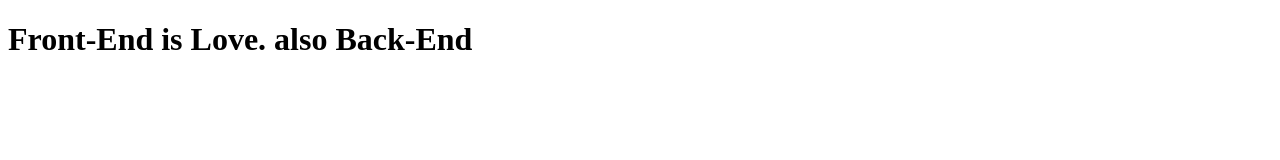
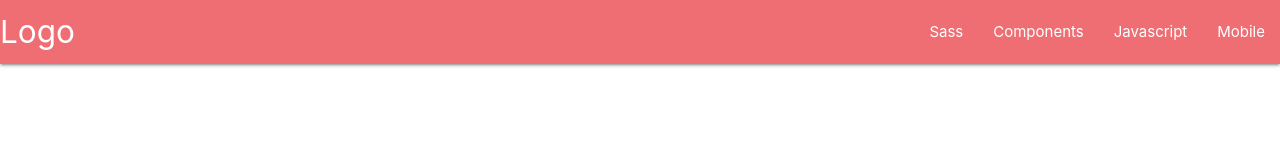
Before and after one commit to gmehdi98/materialize, a plain HTML site: page index.html in a window 1280 px wide. Drawn offline with nearby package versions, Linux system fonts and the light colour scheme.

Commit message:
1st commit after pushing

```diff
--- a/assets/js/script.js
+++ b/assets/js/script.js
@@ -0,0 +1,4 @@
+document.addEventListener('DOMContentLoaded', function() {
+    var elems = document.querySelectorAll('.sidenav');
+    var instances = M.Sidenav.init(elems, {});
+  });
--- a/index.html
+++ b/index.html
@@ -5,8 +5,36 @@
     <meta http-equiv="X-UA-Compatible" content="IE=edge">
     <meta name="viewport" content="width=device-width, initial-scale=1.0">
     <title>Front With Materialize</title>
+    <!-- Compiled and minified CSS -->
+    <link rel="stylesheet" href="https://cdnjs.cloudflare.com/ajax/libs/materialize/1.0.0/css/materialize.min.css">
+    <link rel="stylesheet" href="assets/css/style.css">
 </head>
 <body>
-    <h1>Front-End is Love. also Back-End</h1>
+
+    <nav>
+        <div class="nav-wrapper">
+        <a href="#!" class="brand-logo">Logo</a>
+        <a href="#" data-target="mobile-demo" class="sidenav-trigger"><i class="material-icons">menu</i></a>
+        <ul class="right hide-on-med-and-down">
+            <li><a href="sass.html">Sass</a></li>
+            <li><a href="badges.html">Components</a></li>
+            <li><a href="collapsible.html">Javascript</a></li>
+            <li><a href="mobile.html">Mobile</a></li>
+        </ul>
+        </div>
+    </nav>
+
+    <ul class="sidenav" id="mobile-demo">
+        <li><a href="sass.html">Sass</a></li>
+        <li><a href="badges.html">Components</a></li>
+        <li><a href="collapsible.html">Javascript</a></li>
+        <li><a href="mobile.html">Mobile</a></li>
+    </ul>
+
+    <!-- <h1>Front-End is Love. also Back-End</h1> -->
+
+    <!-- Compiled and minified JavaScript -->
+    <script src="https://cdnjs.cloudflare.com/ajax/libs/materialize/1.0.0/js/materialize.min.js"></script>
+    <script src="assets/js/script.js"></script>
 </body>
 </html>
```
